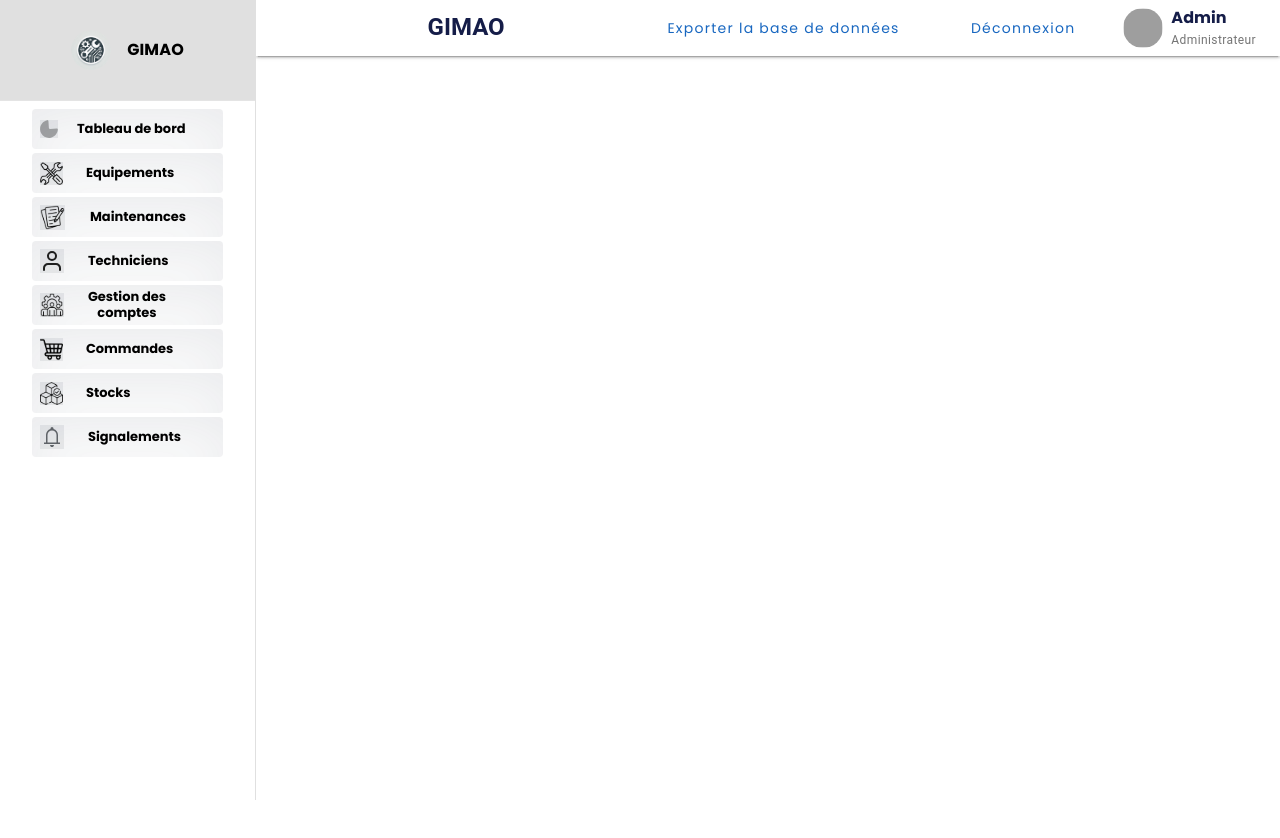
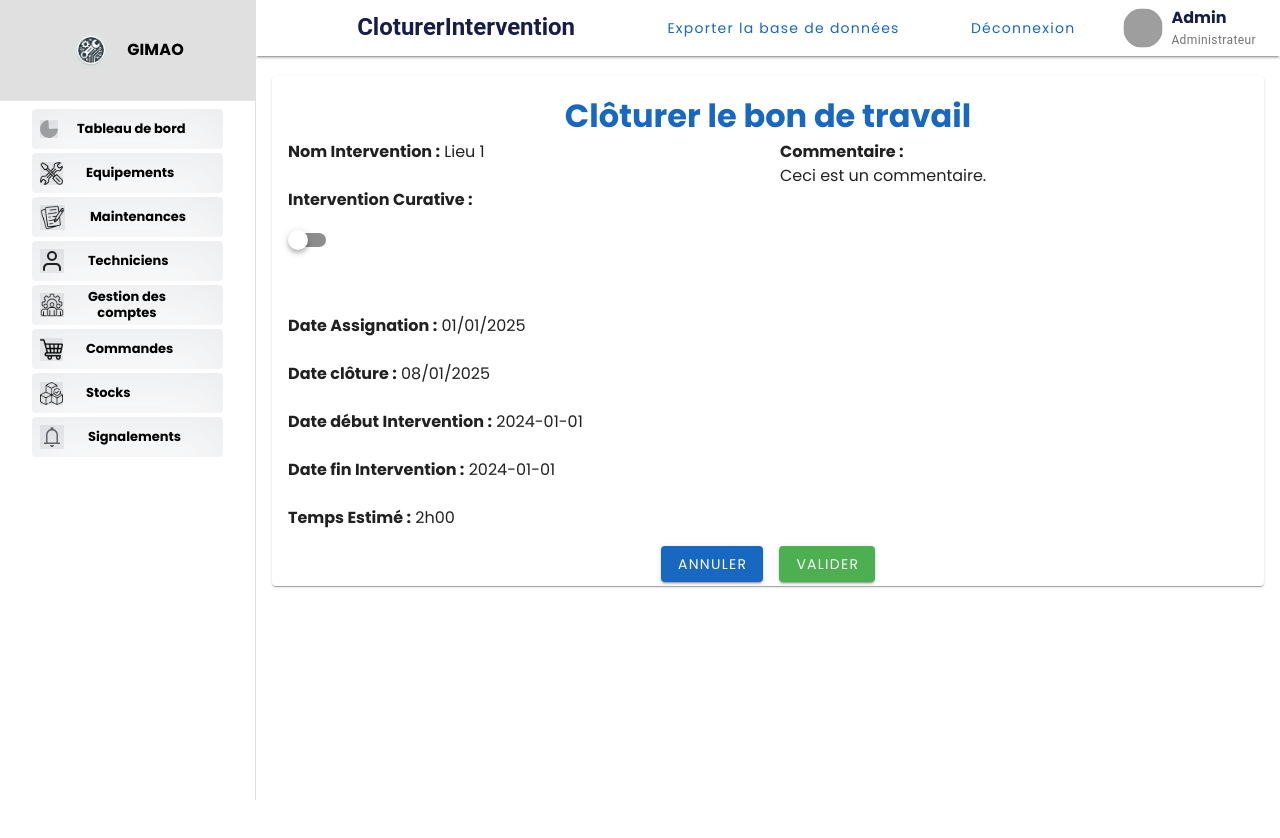
Before and after one commit to JDRSinclair/GIMAO, a Vue app in the folder frontend/: page /cloturer-interventions in a window 1280 px wide. Shown: the top 838 px of the page. Before the commit the page ends 800 px from the top, so only its background shows below. Built offline with nearby package versions, Linux system fonts and the light colour scheme; grey boxes are pictures that could not be loaded; the HTML template or start-up script is replaced by a standard one.

Commit message:
Debut Page cloturer un bon de travail

```diff
--- a/frontend/src/router/index.js
+++ b/frontend/src/router/index.js
@@ -9,6 +9,8 @@ import GestionComptes from '@/views/GestionComptes/GestionComptes.vue'
 import Commandes from '@/views/Commandes/Commandes.vue'
 import Stocks from '@/views/Stocks/Stocks.vue'
 import Signalements from '@/views/Signalements/Signalements.vue'
+import CloturerIntervention from '@/views/TableauDeBord/CloturerIntervention.vue'
+
 
 
 const routes = [
@@ -72,6 +74,13 @@ const routes = [
     name: 'Signalements',
     component: Signalements,
     meta: { title: 'Signalements' }
+  },
+
+  {
+    path: '/cloturer-interventions',
+    name: 'CloturerIntervention',
+    component: CloturerIntervention,
+    meta: { title: 'CloturerIntervention' }
   }
 ]
 
--- /dev/null
+++ b/frontend/src/views/TableauDeBord/CloturerIntervention.vue
@@ -0,0 +1,98 @@
+<template>
+  <v-app>
+    <v-main>
+      <v-container class="py-5">
+        <v-card class="pa-4">
+          <h1 class="text-primary text-center">Clôturer le bon de travail</h1>
+
+          <v-row>
+            <!-- Colonne de gauche avec les informations -->
+            <v-col cols="6">
+              <v-row>
+                <!-- Champ NomIntervention  -->
+                <v-col cols="12">
+                  <p><strong>Nom Intervention :</strong> {{ form.nomIntervention }}</p>
+                </v-col>
+                <!-- Switch Champ interventionCurative  -->
+                <v-col cols="12">
+                  <p><strong>Intervention Curative :</strong></p>
+                  <v-switch
+                    :value="form.interventionCurative === 'OUI'"
+                    activated
+                  ></v-switch>
+                   <!-- Champ DateAssignation  -->
+                </v-col>
+                <v-col cols="12">
+                  <p><strong>Date Assignation :</strong> {{ form.dateAssignation }}</p>
+                </v-col>
+                <!-- Champ DateCloture  -->
+                <v-col cols="12">
+                  <p><strong>Date clôture :</strong> {{ form.dateCloture }}</p>
+                </v-col>
+                <!-- Champ DebutIntervention  -->
+                <v-col cols="12">
+                  <p><strong>Date début Intervention :</strong> {{ form.dateDebutIntervention }}</p>
+                </v-col>
+                <!-- Champ FinIntervention  -->
+                <v-col cols="12">
+                  <p><strong>Date fin Intervention :</strong> {{ form.dateFinIntervention }}</p>
+                </v-col>
+                <!-- Champ TempsEstime  -->
+                <v-col cols="12">
+                  <p><strong>Temps Estimé :</strong> {{ form.tempsEstime }}</p>
+                </v-col>
+              </v-row>
+            </v-col>
+
+            <!-- Colonne de droite avec le champ commentaire -->
+            <v-col cols="6">
+              <p><strong>Commentaire :</strong></p>
+              <p>{{ form.commentaire }}</p>
+            </v-col>
+          </v-row>
+
+          <!-- Boutons en bas -->
+          <v-row justify="center" class="mt-4">
+            <v-btn color="primary" class="text-white mx-2" @click="annulerFormulaire">
+              Annuler
+            </v-btn>
+            <v-btn color="success" class="text-white mx-2" @click="validerFormulaire">
+              Valider
+            </v-btn>
+          </v-row>
+        </v-card>
+      </v-container>
+    </v-main>
+  </v-app>
+</template>
+
+<script>
+export default {
+  name: 'CloturerIntervention',
+  data() {
+    return {
+      form: {
+        nomIntervention: "Lieu 1",
+        interventionCurative: "OUI",
+        dateAssignation: "01/01/2025",
+        dateCloture: "08/01/2025",
+        dateDebutIntervention: "2024-01-01",
+        dateFinIntervention: "2024-01-01",
+        tempsEstime: "2h00",
+        commentaire: "Ceci est un commentaire.",
+      },
+    };
+  },
+
+  methods: {
+
+    annulerFormulaire() {
+      this.$router.push({ name: 'TableauDeBord' });
+    },
+
+    validerFormulaire() {
+      this.$router.push({ name: 'TableauDeBord' });
+    },
+  },
+};
+</script>
--- a/frontend/src/views/TableauDeBord/TableauDeBord.vue
+++ b/frontend/src/views/TableauDeBord/TableauDeBord.vue
@@ -22,7 +22,7 @@
                 :items="defaillances"
                 :items-per-page="5"
                 :page.sync="defaillancesPage"
-                item-value="name"
+                item-value="nom"
                 class="elevation-1 rounded-lg"
                 hide-default-footer
               ></v-data-table>
@@ -48,9 +48,10 @@
                 :items="interventions"
                 :items-per-page="5"
                 :page.sync="interventionsPage"
-                item-value="name"
+                item-value="nom"
                 class="elevation-1 rounded-lg"
                 hide-default-footer
+                @click:row="cloturerIntervention"
               ></v-data-table>
               <v-pagination
                 v-model="interventionsPage"
@@ -116,14 +117,15 @@ export default {
     };
   },
   methods: {
-    handleItemSelected(item) {
-      console.log('Selected item:', item);
-    },
     transformerEnBonDeTravail() {
       console.log('Transformer en bon de travail');
     },
     cloturerFicheIntervention() {
       console.log('Clôturer la fiche d\'intervention');
+    },
+    cloturerIntervention() {
+      // Rediriger vers la page de clôture d'intervention sans paramètres
+      this.$router.push({ name: 'CloturerIntervention' });
     },
   },
 };
```
